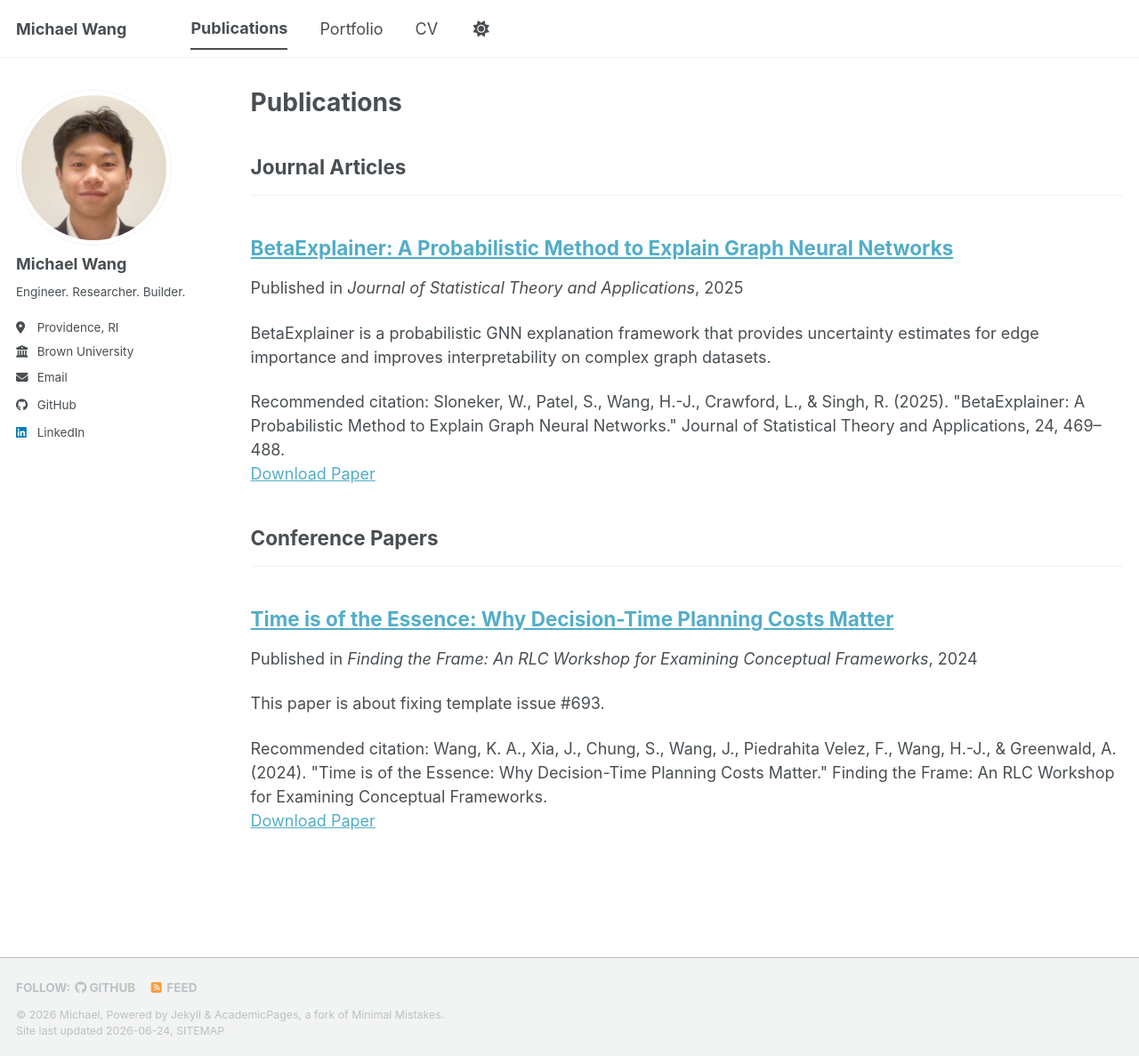
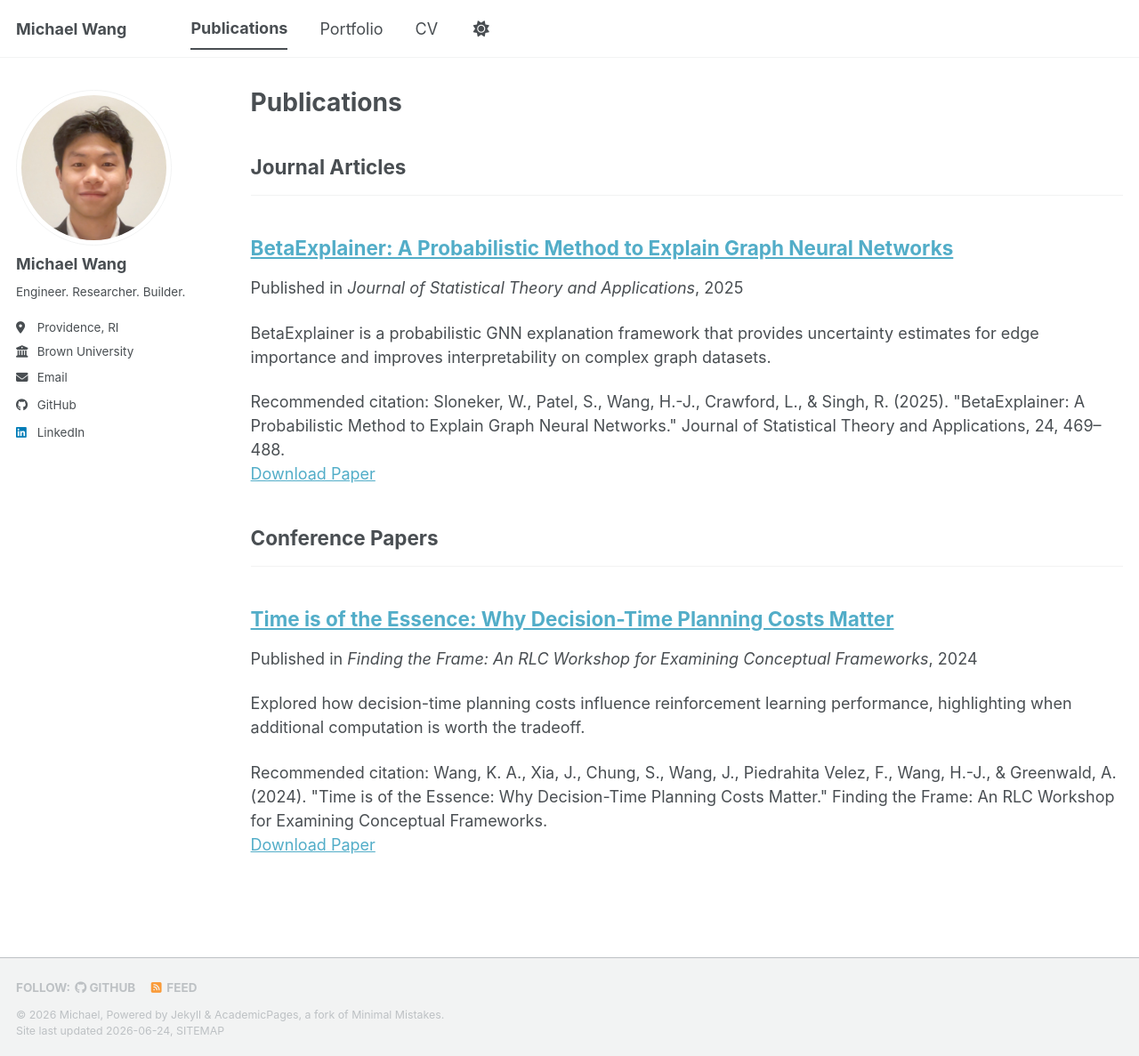
Before and after one commit to wanghungjen/wanghungjen.github.io, a Jekyll site: the page built from _pages/publications.html, in a window 1280 px wide and 1187 px high. Shown: the whole window at 89% size. Built offline with Jekyll 4.4.1, drawn with Linux system fonts in a browser that asks for light colours; a style sheet for code colours, icons or effects is not loaded.

Commit message:
paper2 entry

```diff
--- a/_publications/paper2.md
+++ b/_publications/paper2.md
@@ -3,7 +3,7 @@ title: "Time is of the Essence: Why Decision-Time Planning Costs Matter"
 collection: publications
 category: conferences
 permalink: /publication/thinker
-excerpt: 'This paper is about fixing template issue #693.'
+excerpt: 'Explored how decision-time planning costs influence reinforcement learning performance, highlighting when additional computation is worth the tradeoff.'
 date: 2024-06-04
 venue: 'Finding the Frame: An RLC Workshop for Examining Conceptual Frameworks'
 paperurl: 'https://wanghungjen.github.io/files/thinker.pdf'
```
